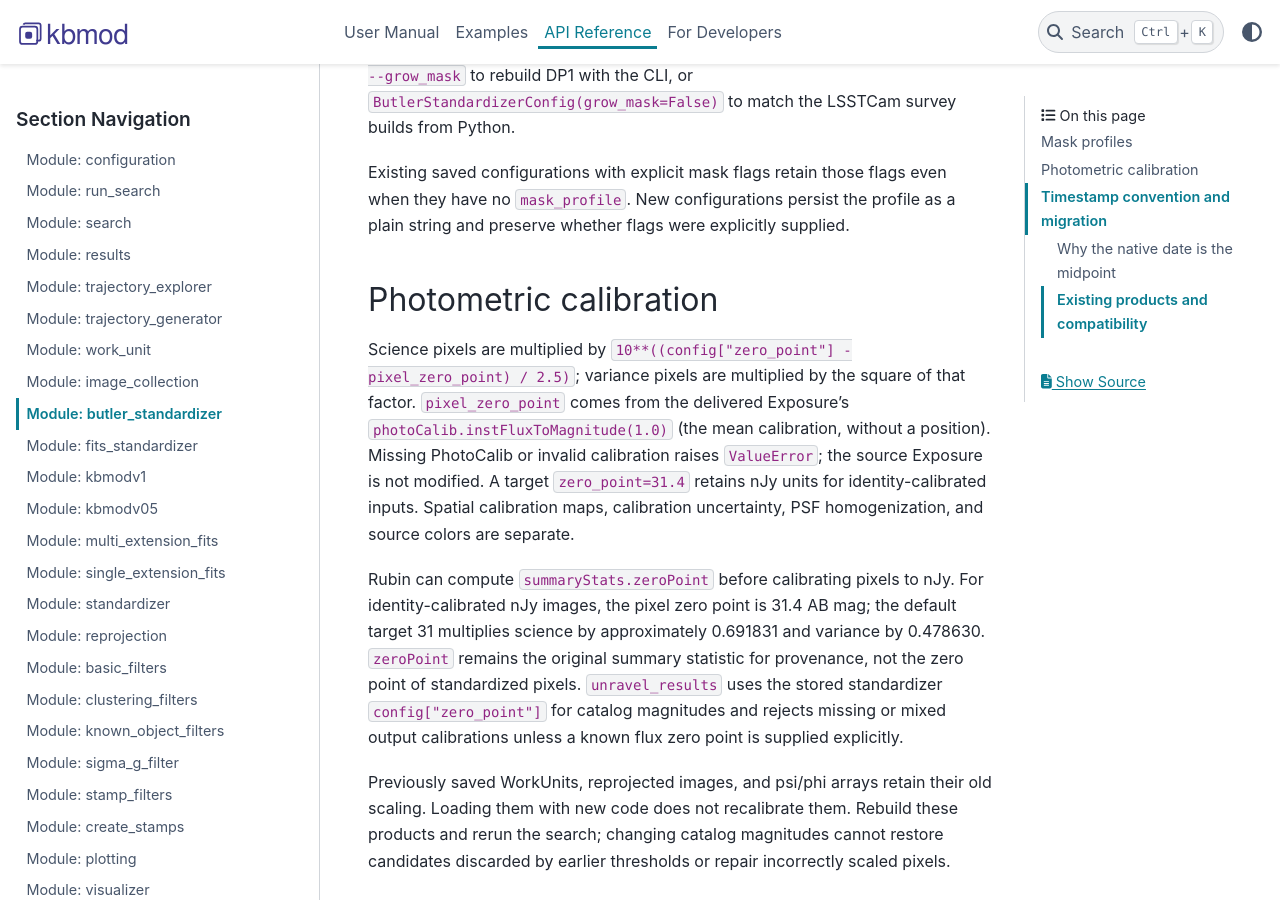
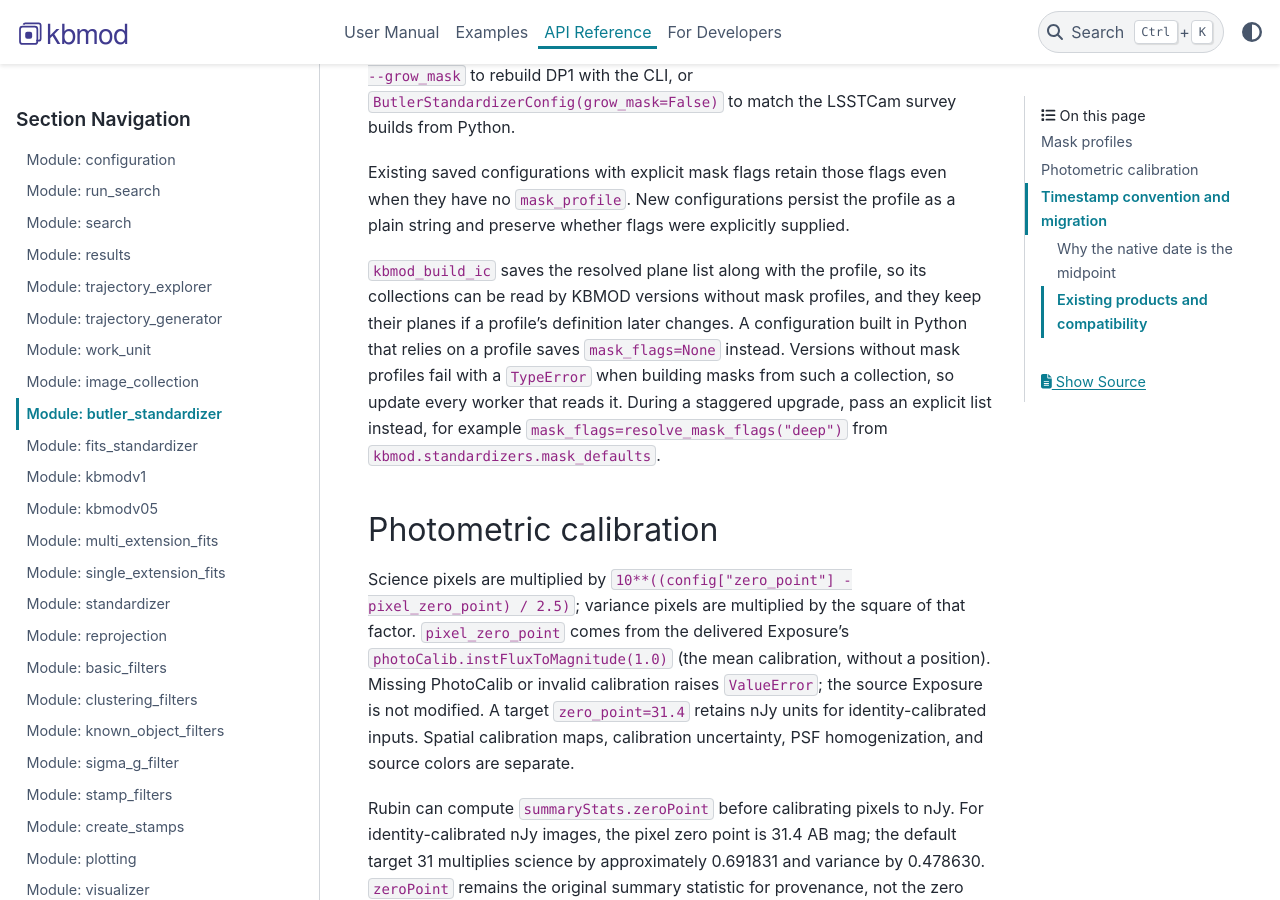
Before and after one commit to dirac-institute/kbmod, a Sphinx documentation site: the page built from docs/source/api_reference/standardizers/butler_standardizer.rst, in a window 1280 px wide and 900 px high, scrolled down 1363 px. Built offline with Sphinx 7.4.7 and the PyData theme 0.15.4, drawn with Linux system fonts in a browser that asks for light colours; pages that are not in the unit, such as notebooks, are missing from menus.

Commit message:
Save resolved mask planes from kbmod_build_ic
Readers without mask profiles iterate the saved mask_flags and fail on
None. The builder now saves the resolved plane list with the profile, so
its collections stay readable by earlier versions and keep their planes if
a profile changes later. Document the staggered-upgrade workaround for
Python configurations that rely on a profile.

Co-Authored-By: Claude Opus 5.5 <noreply@anthropic.com>

```diff
--- a/docs/source/api_reference/standardizers/butler_standardizer.rst
+++ b/docs/source/api_reference/standardizers/butler_standardizer.rst
@@ -62,6 +62,16 @@ builds from Python.
 Existing saved configurations with explicit mask flags retain those flags even
 when they have no ``mask_profile``. New configurations persist the profile as a
 plain string and preserve whether flags were explicitly supplied.
+
+``kbmod_build_ic`` saves the resolved plane list along with the profile, so its
+collections can be read by KBMOD versions without mask profiles, and they keep
+their planes if a profile's definition later changes. A configuration built in
+Python that relies on a profile saves ``mask_flags=None`` instead. Versions
+without mask profiles fail with a ``TypeError`` when building masks from such a
+collection, so update every worker that reads it. During a staggered upgrade,
+pass an explicit list instead, for example
+``mask_flags=resolve_mask_flags("deep")`` from
+``kbmod.standardizers.mask_defaults``.
 
 Photometric calibration
 -----------------------
--- a/docs/source/project_details/release_notes.rst
+++ b/docs/source/project_details/release_notes.rst
@@ -14,6 +14,10 @@ Unreleased
   ``INJECTED`` or ``INJECTED_TEMPLATE``. Profiles do not set mask growth.
   Explicit ``mask_flags`` override the selected profile, including in saved
   configurations; legacy FITS defaults are unchanged.
+* ``kbmod_build_ic`` saves the resolved mask planes with the profile, so its
+  collections remain readable by earlier versions. A Python configuration that
+  relies on a profile saves ``mask_flags=None``, which earlier versions cannot
+  read: update those workers or pass an explicit ``mask_flags`` list.
 
 **Timestamp correction and compatibility**
 
```
Also changed, not shown: 2 other files.
